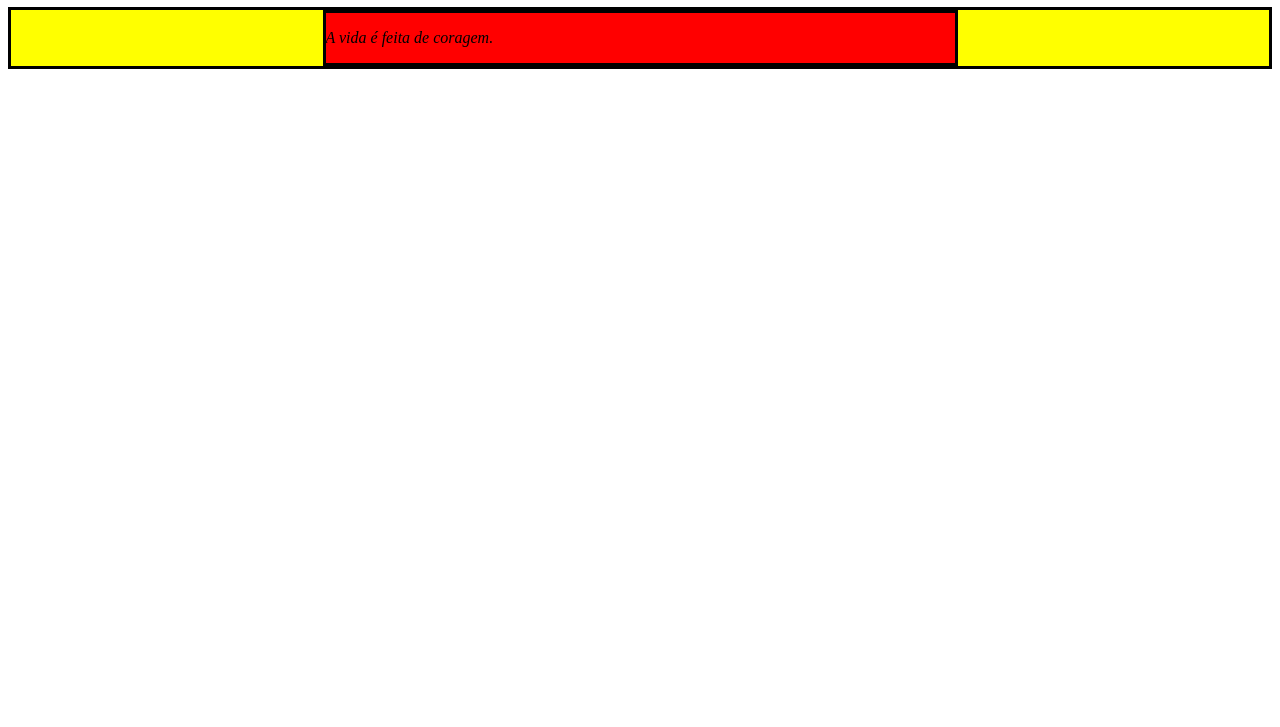
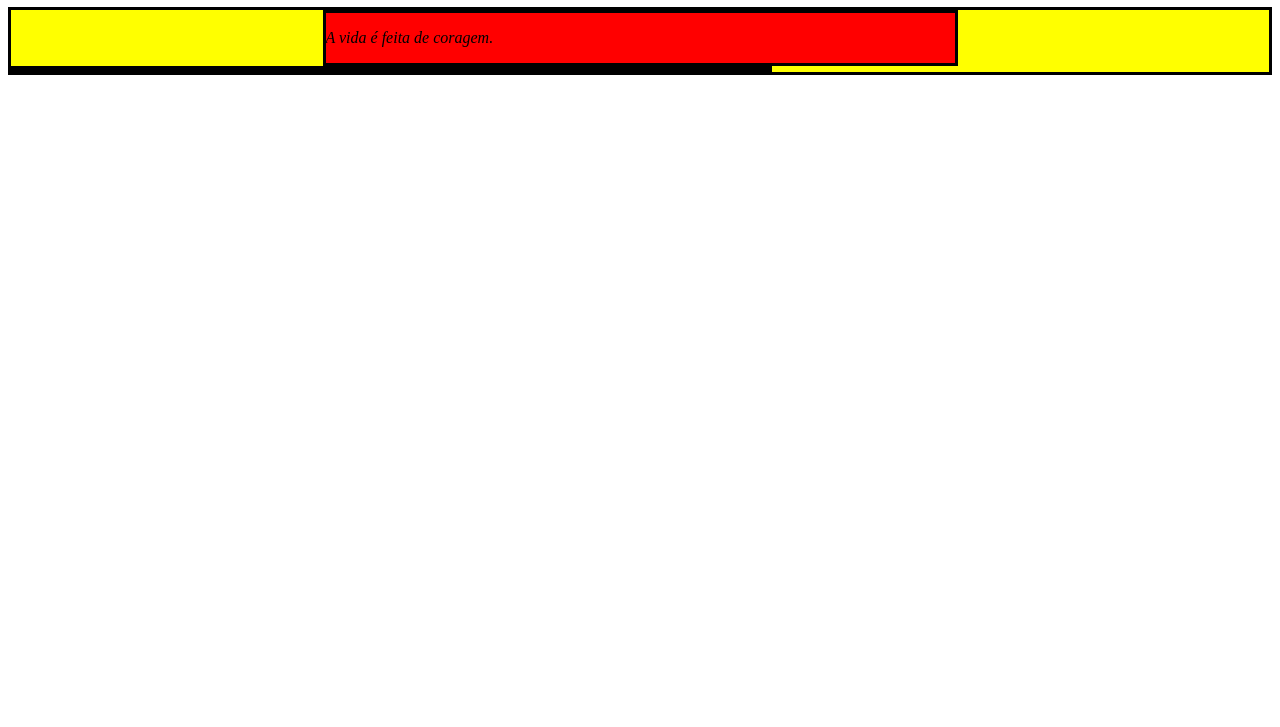
Before and after one commit to vanessamrios/trybe-exercises, a plain HTML site: page fundamentos/bloco_5/dia_2/index.html in a window 1280 px wide. Shown: the part 73-800 px from the top of the page. Drawn offline with Linux system fonts and the light colour scheme.

Commit message:
resolve o exercício 5

```diff
--- a/fundamentos/bloco_5/dia_2/index.html
+++ b/fundamentos/bloco_5/dia_2/index.html
@@ -69,7 +69,7 @@
       document.body.appendChild(tagdiv);
       tagdiv.classList.add("main-content");
 
-      //exercício 03
+      // exercício 03
 
       let tagdiv2 = document.createElement("div");
       tagdiv.appendChild(tagdiv2);
@@ -81,6 +81,14 @@
       tagdiv2.appendChild(tagp);
       tagp.innerHTML = "A vida é feita de coragem."
 
+      // exercício 05
+
+      let tagdiv3 = document.createElement("div");
+      tagdiv.appendChild(tagdiv3);
+      tagdiv3.classList.add("left-content");
+
+
+
 
     </script>
   </body>
```
